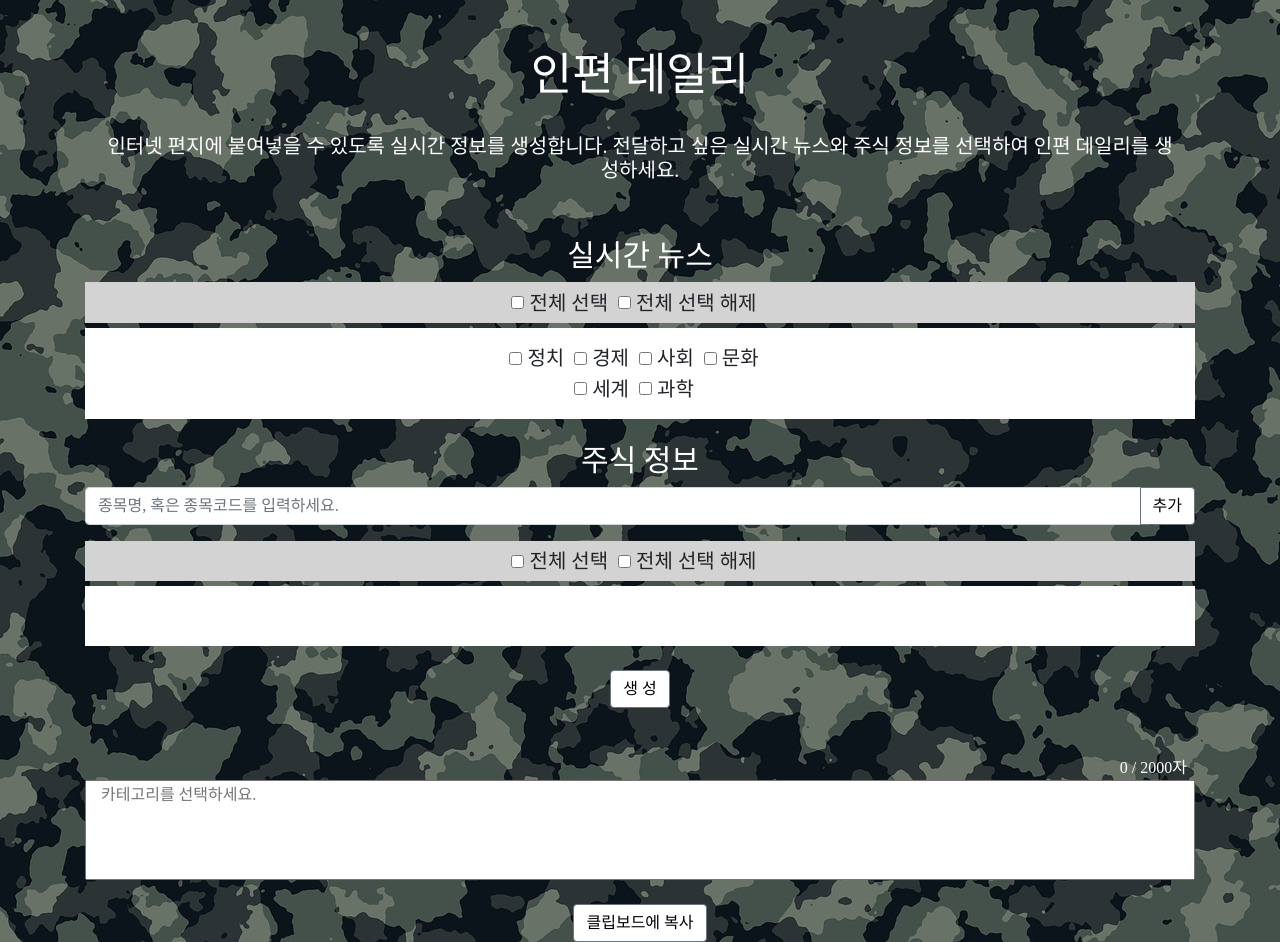
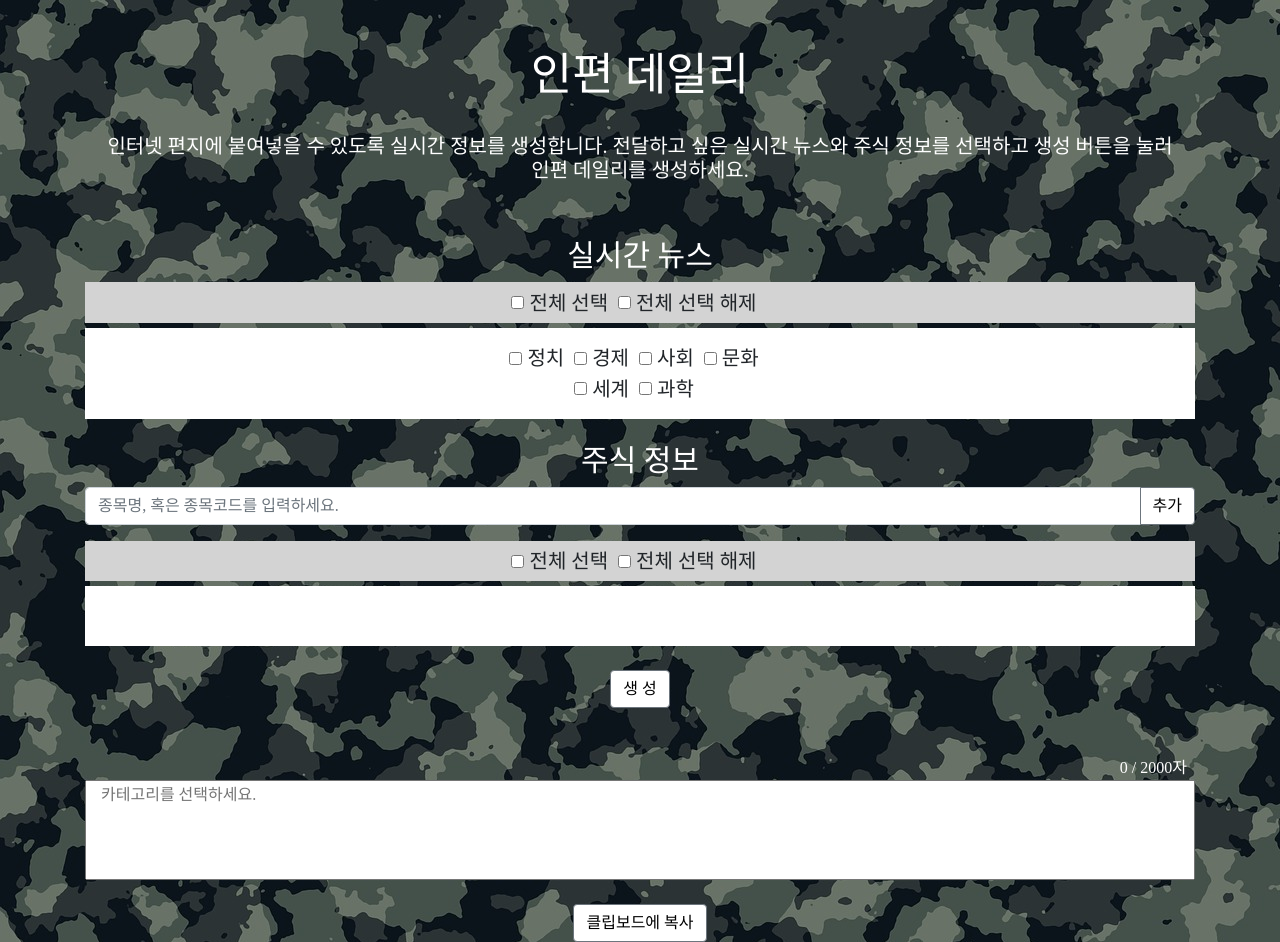
Before and after one commit to harry-jooyoung-kim/Inpyundaily, a plain HTML site: page index.html in a window 1280 px wide. Drawn offline with nearby package versions, Linux system fonts and the light colour scheme; a web font is replaced by a local one.

Commit message:
before publishing

```diff
--- a/index.html
+++ b/index.html
@@ -13,7 +13,7 @@
     <br/>
     <h1 class="title centered container-fluid">인편 데일리</h1>
     <br>
-    <h1 class="instruction centered container-fluid">인터넷 편지에 붙여넣을 수 있도록 실시간 정보를 생성합니다. 전달하고 싶은 실시간 뉴스와 주식 정보를 선택하여 인편 데일리를 생성하세요. </h1>
+    <h1 class="instruction centered container-fluid">인터넷 편지에 붙여넣을 수 있도록 실시간 정보를 생성합니다. 전달하고 싶은 실시간 뉴스와 주식 정보를 선택하고 생성 버튼을 눌러 인편 데일리를 생성하세요. </h1>
     <br>
     <br/>
     <h1 class="subtitle centered">실시간 뉴스</h1>
```
